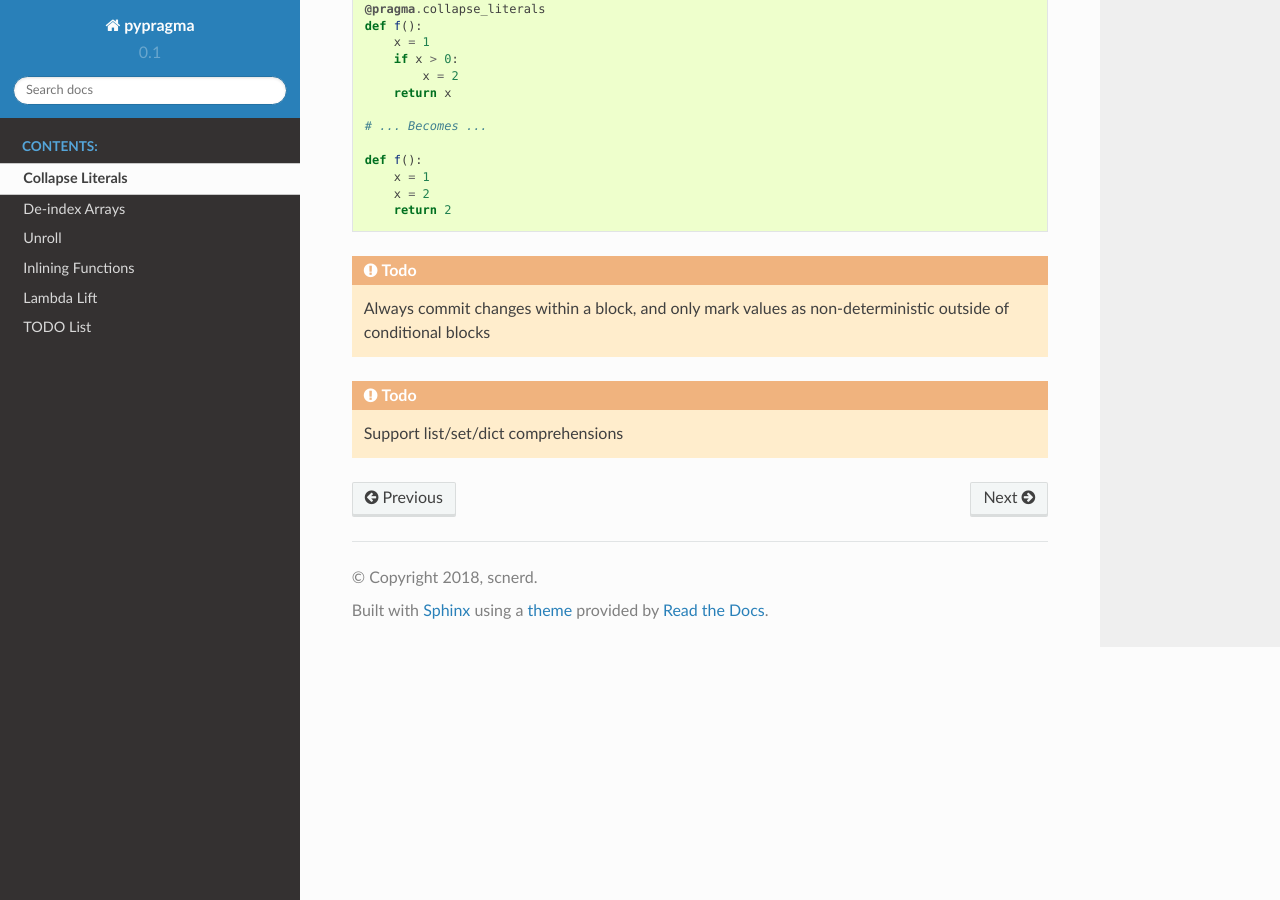
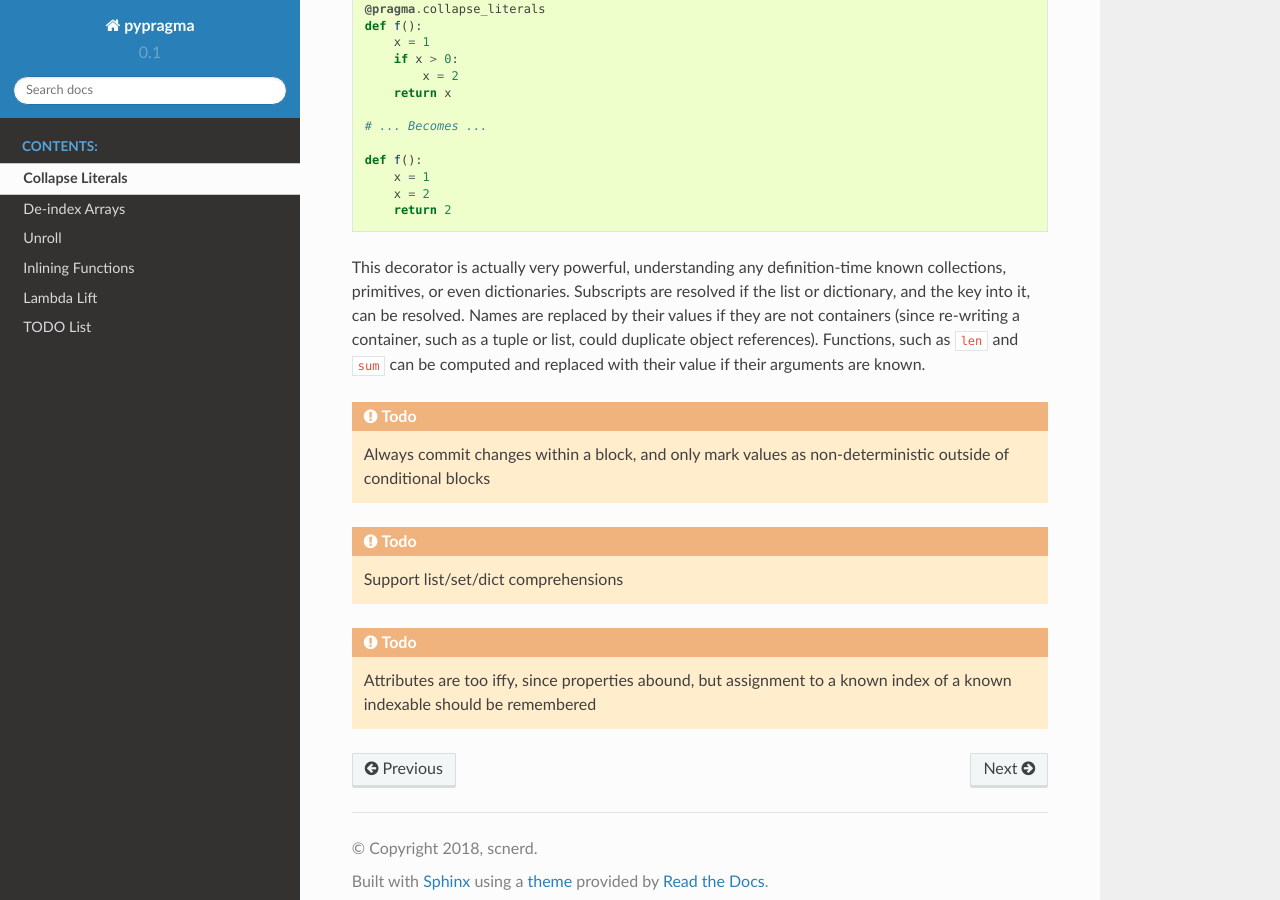
Before and after one commit to scnerd/pypragma, a Sphinx documentation site: the page built from docs/collapse_literals.rst, in a window 1280 px wide and 900 px high, scrolled down 924 px. Built offline with Sphinx 7.4.7 and the Read the Docs theme 2.0.0, drawn with Linux system fonts in a browser that asks for light colours.

Commit message:
Minor additions to documentation

```diff
--- a/docs/collapse_literals.rst
+++ b/docs/collapse_literals.rst
@@ -41,5 +41,8 @@ If a branch is constant, and thus known at decoration time, then only the correc
         x = 2
         return 2
 
+This decorator is actually very powerful, understanding any definition-time known collections, primitives, or even dictionaries. Subscripts are resolved if the list or dictionary, and the key into it, can be resolved. Names are replaced by their values if they are not containers (since re-writing a container, such as a tuple or list, could duplicate object references). Functions, such as ``len`` and ``sum`` can be computed and replaced with their value if their arguments are known.
+
 .. todo:: Always commit changes within a block, and only mark values as non-deterministic outside of conditional blocks
 .. todo:: Support list/set/dict comprehensions
+.. todo:: Attributes are too iffy, since properties abound, but assignment to a known index of a known indexable should be remembered
```
